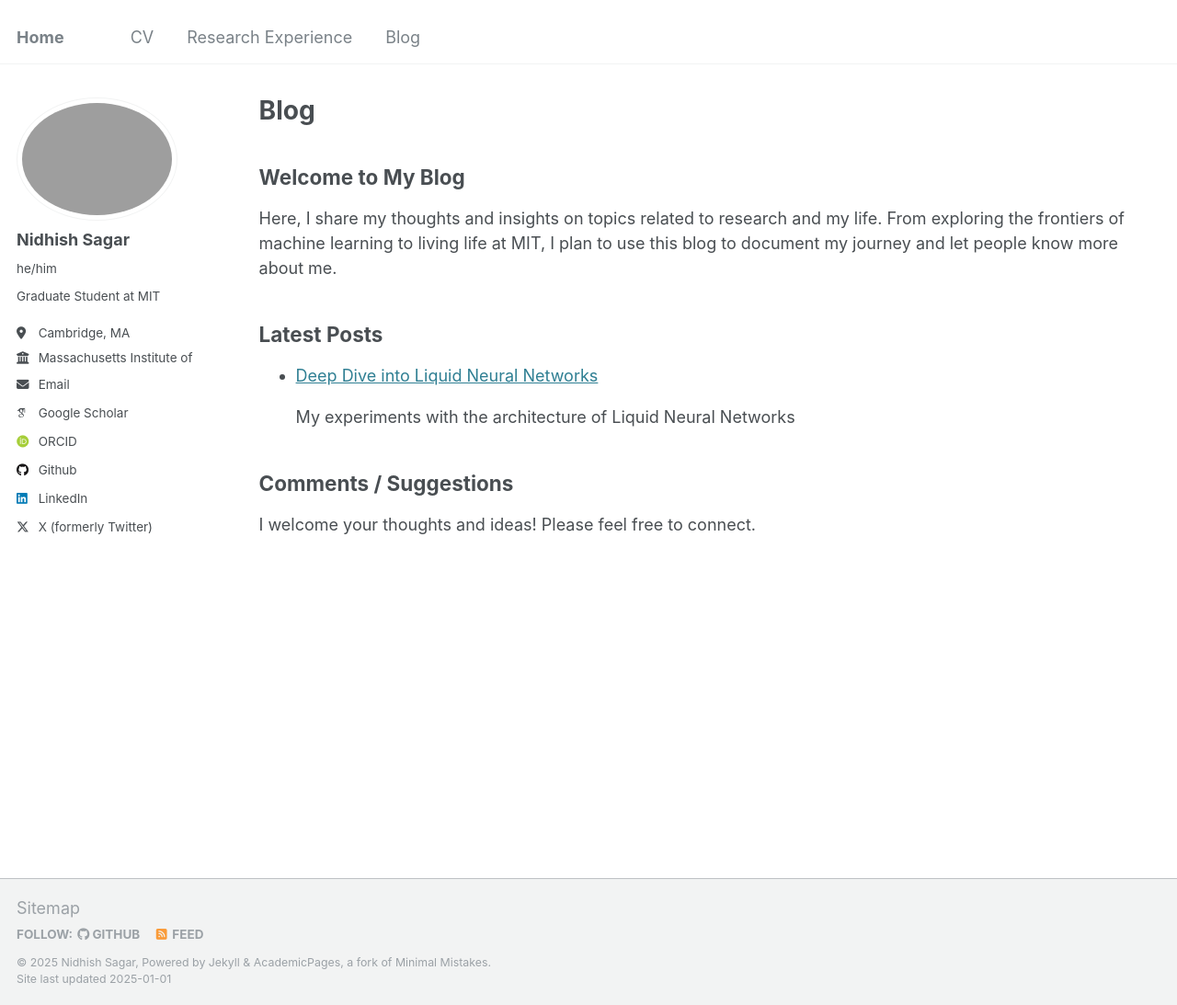
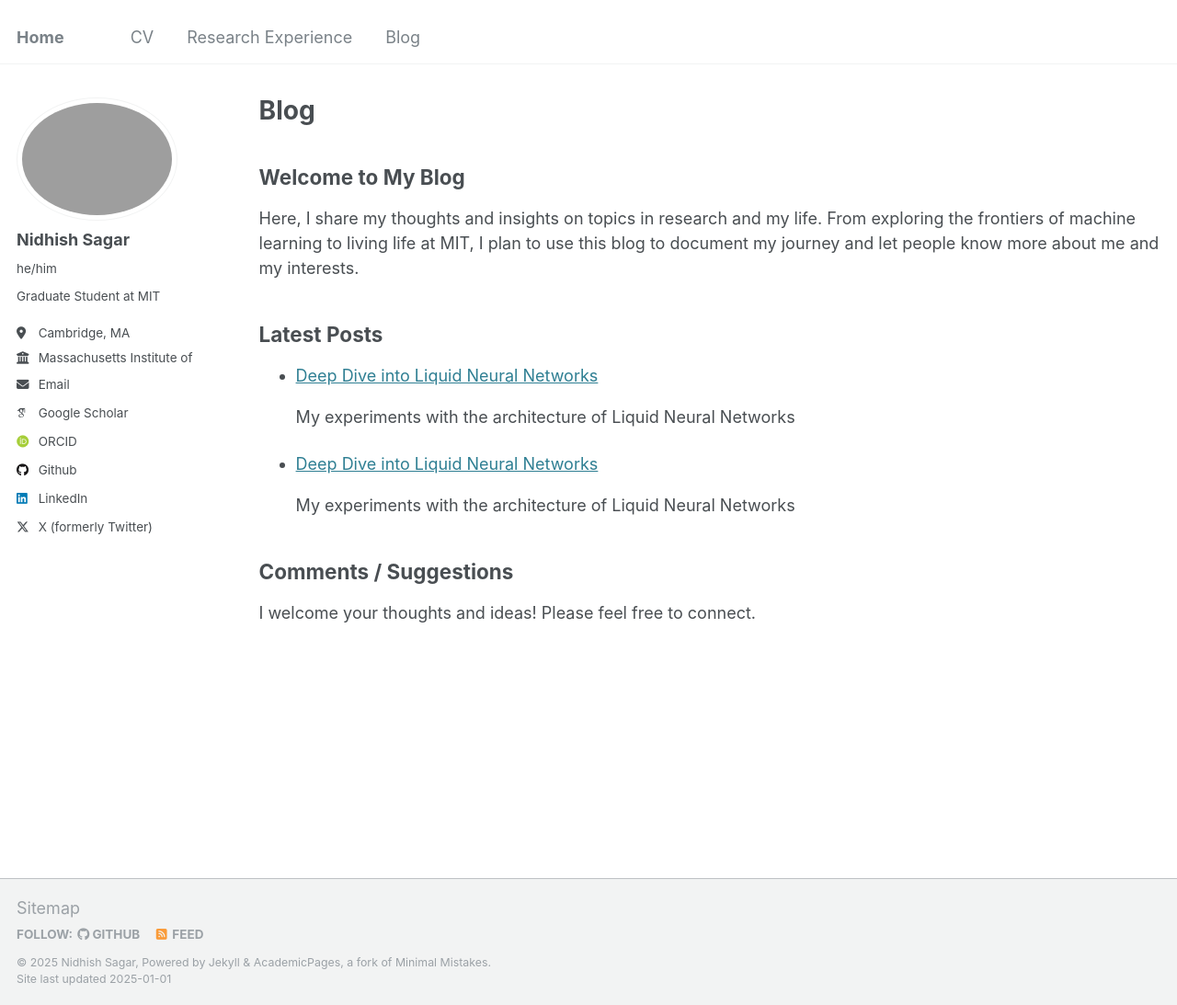
Before and after one commit to sagarnidhish/sagarnidhish.github.io, a Jekyll site: the page built from _pages/blog.html, in a window 1280 px wide and 1093 px high. Shown: the whole window at 92% size. Built offline with Jekyll 4.4.1, drawn with Linux system fonts in a browser that asks for light colours; some web fonts are replaced.

Commit message:
Update blog.html

```diff
--- a/_pages/blog.html
+++ b/_pages/blog.html
@@ -10,7 +10,7 @@
 <div>
   <h2>Welcome to My Blog</h2>
   <p>
-    Here, I share my thoughts and insights on topics related to research and my life. From exploring the frontiers of machine learning to living life at MIT, I plan to use this blog to document my journey and let people know more about me.
+    Here, I share my thoughts and insights on topics in research and my life. From exploring the frontiers of machine learning to living life at MIT, I plan to use this blog to document my journey and let people know more about me and my interests.
   </p>
 </div>
 
@@ -30,6 +30,23 @@
       <p>My experiments with the architecture of Liquid Neural Networks</p>
     </li>
   </ul>
+
+
+  <ul>
+    {% for post in site.categories.blog reversed %}
+      <li>
+        <a href="{{ post.url }}">{{ post.title }}</a>
+        <p>{{ post.excerpt }}</p>
+        <p><small>Posted on {{ post.date | date: "%B %d, %Y" }}</small></p>
+      </li>
+    {% endfor %}
+    <li>
+      <!-- <a href="lnn.pdf" target="_blank">Deep Dive into Liquid Neural Networks</a>   -->
+      <a href="/assets/pdf/lnn.pdf" target="_blank">Deep Dive into Liquid Neural Networks</a>
+      <p>My experiments with the architecture of Liquid Neural Networks</p>
+    </li>
+  </ul>
+
 </div>
 
 
```
